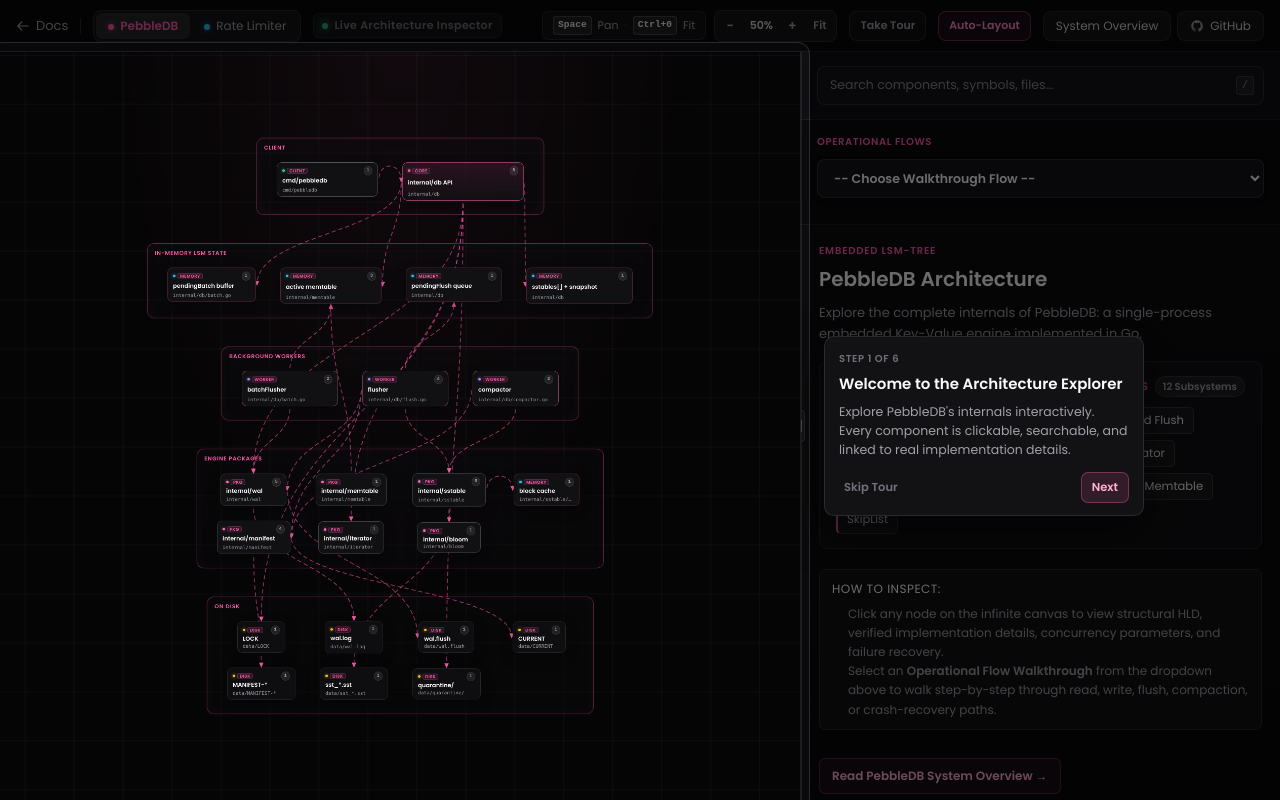
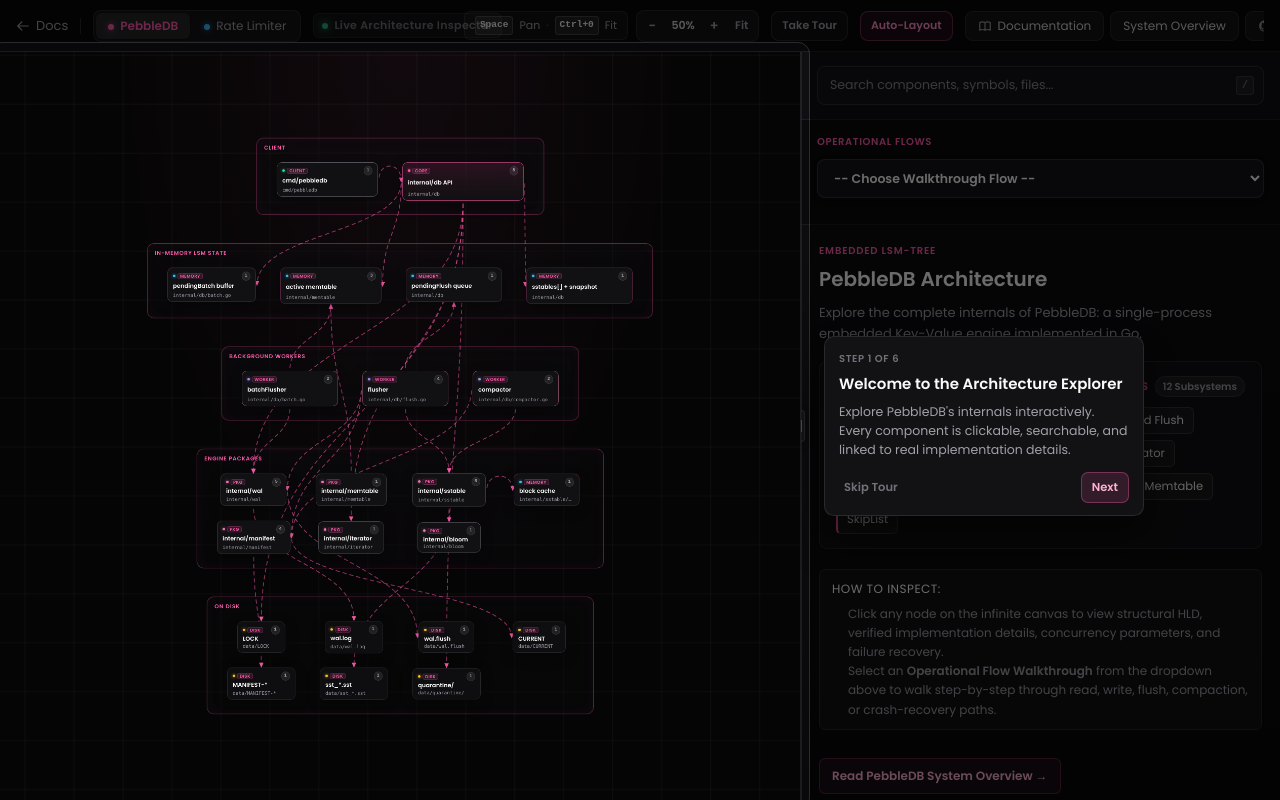
Before and after one commit to RUDRA-PRATAP-SINGH01/atlas.rudrapratap.dev, a React (Vite) app: page /project-docs/architecture-design in a window 1280 px wide. Built offline with nearby package versions, Linux system fonts and the light colour scheme.

Commit message:
feat: update architecture design page and graph data

```diff
--- a/src/features/docs/pages/architecture-design/ArchitectureDesignPage.jsx
+++ b/src/features/docs/pages/architecture-design/ArchitectureDesignPage.jsx
@@ -783,6 +783,20 @@
           </button>
 
           <div className="arch-action-group">
+            <Link
+              to={projectMeta.docsEntry || projectMeta.guideEntry}
+              className="arch-nav-action-btn"
+              title={
+                activeProject === "rate-limiter"
+                  ? "Open Distributed Rate Limiter documentation"
+                  : "Open PebbleDB documentation"
+              }
+            >
+              <svg className="w-3.5 h-3.5 mr-1.5 opacity-70" fill="none" viewBox="0 0 24 24" stroke="currentColor" strokeWidth={2}>
+                <path strokeLinecap="round" strokeLinejoin="round" d="M12 6.253v13m0-13C10.832 5.477 9.246 5 7.5 5S4.168 5.477 3 6.253v13C4.168 18.477 5.754 18 7.5 18s3.332.477 4.5 1.253m0-13C13.168 5.477 14.754 5 16.5 5c1.747 0 3.332.477 4.5 1.253v13C19.832 18.477 18.247 18 16.5 18c-1.746 0-3.332.477-4.5 1.253" />
+              </svg>
+              Documentation
+            </Link>
             <Link to={projectMeta.guideEntry} className="arch-nav-action-btn">
               System Overview
             </Link>
@@ -807,6 +821,13 @@
 
         {menuOpen && (
           <div id="arch-design-mobile-menu" className="arch-design-mobile-menu">
+            <Link
+              to={projectMeta.docsEntry || projectMeta.guideEntry}
+              className="arch-nav-action-btn"
+              onClick={() => setMenuOpen(false)}
+            >
+              Documentation
+            </Link>
             <Link to={projectMeta.guideEntry} className="arch-nav-action-btn" onClick={() => setMenuOpen(false)}>
               System Overview Docs
             </Link>
--- a/src/features/docs/pages/architecture-design/data/graph.js
+++ b/src/features/docs/pages/architecture-design/data/graph.js
@@ -22,6 +22,7 @@
   // Evidence level corrected: SOURCE VERIFIED for all displayed relationships.
   evidence: "SOURCE VERIFIED — github.com/RUDRA-PRATAP-SINGH01/PebbleDB",
   github: "https://github.com/RUDRA-PRATAP-SINGH01/PebbleDB",
+  docsEntry: "/project-docs/guide/pebbledb/introduction",
   guideEntry: "/project-docs/guide/architecture/system-overview",
 };
 
--- a/src/features/docs/pages/architecture-design/data/rate-limiter/graph.js
+++ b/src/features/docs/pages/architecture-design/data/rate-limiter/graph.js
@@ -13,6 +13,7 @@
   subtitle: "Go Sidecar + Redis/Lua Rate Limiting Platform",
   evidence: "SOURCE VERIFIED — github.com/RUDRA-PRATAP-SINGH01/Distributed-rate-limiter",
   github: "https://github.com/RUDRA-PRATAP-SINGH01/Distributed-rate-limiter",
+  docsEntry: "/docs/distributed-rate-limiter/introduction/start-here",
   guideEntry: "/docs/distributed-rate-limiter/introduction/start-here",
 };
 
```
